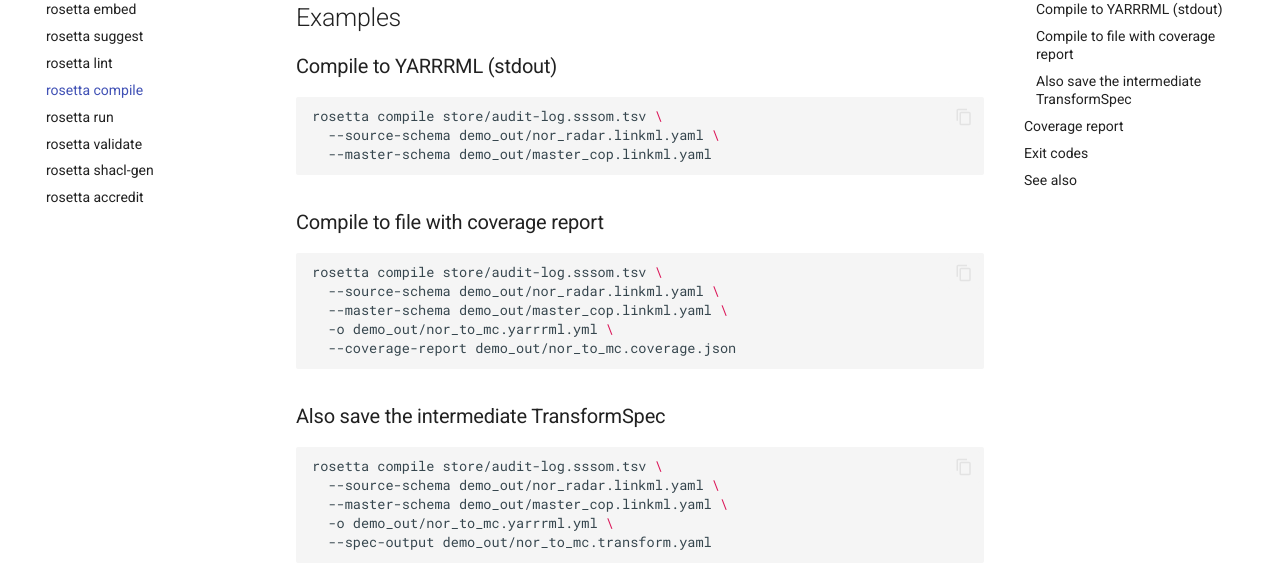
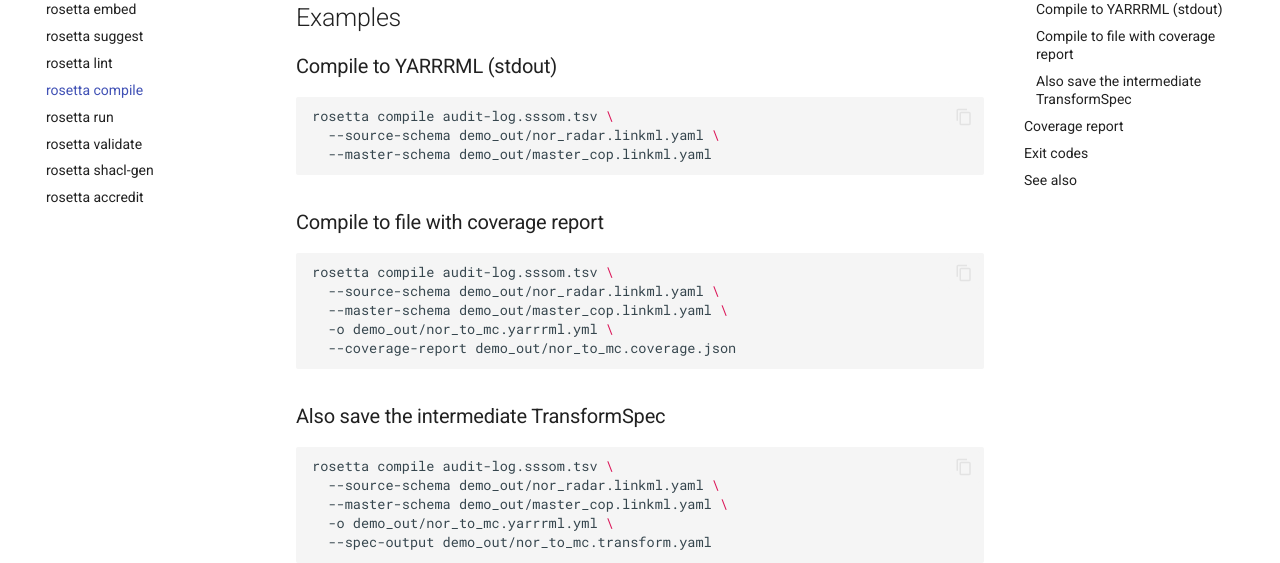
Before and after one commit to drex04/rosetta-cli, an MkDocs documentation site: the page built from docs/cli/compile.md, in a window 1280 px wide and 900 px high, scrolled down 350 px. Shown: the part 153-716 px from the top of the window. Built offline with MkDocs 1.6.1 and Material for MkDocs 9.7.7, drawn with Linux system fonts in a browser that asks for light colours; comment, search, counter and statistics services are not loaded.

Commit message:
fix: remove hardcoded store/ audit log path — default to current directory
Change audit log default from store/audit-log.sssom.tsv to
audit-log.sssom.tsv so users control the location via --audit-log or
rosetta.toml. Pipeline demo now writes the log alongside other output
in $OUT/. Fix 4 tests that relied on the old default path.

Co-Authored-By: Claude Opus 4.6 (1M context) <noreply@anthropic.com>

````diff
--- a/docs/cli/compile.md
+++ b/docs/cli/compile.md
@@ -17,7 +17,7 @@ Internally, this builds a `linkml-map` [`TransformationSpecification`](https://l
 ### Compile to YARRRML (stdout)
 
 ```bash
-rosetta compile store/audit-log.sssom.tsv \
+rosetta compile audit-log.sssom.tsv \
   --source-schema demo_out/nor_radar.linkml.yaml \
   --master-schema demo_out/master_cop.linkml.yaml
 ```
@@ -25,7 +25,7 @@ rosetta compile store/audit-log.sssom.tsv \
 ### Compile to file with coverage report
 
 ```bash
-rosetta compile store/audit-log.sssom.tsv \
+rosetta compile audit-log.sssom.tsv \
   --source-schema demo_out/nor_radar.linkml.yaml \
   --master-schema demo_out/master_cop.linkml.yaml \
   -o demo_out/nor_to_mc.yarrrml.yml \
@@ -35,7 +35,7 @@ rosetta compile store/audit-log.sssom.tsv \
 ### Also save the intermediate TransformSpec
 
 ```bash
-rosetta compile store/audit-log.sssom.tsv \
+rosetta compile audit-log.sssom.tsv \
   --source-schema demo_out/nor_radar.linkml.yaml \
   --master-schema demo_out/master_cop.linkml.yaml \
   -o demo_out/nor_to_mc.yarrrml.yml \
--- a/rosetta.toml
+++ b/rosetta.toml
@@ -24,4 +24,4 @@ structural_weight = 0.2
 strict = false
 
 [accredit]
-log = "store/audit-log.sssom.tsv"
+log = "audit-log.sssom.tsv"
````
Also changed, not shown: README.md (+4 -4 lines), docs/configuration.md (+2 -2 lines), 7 other files.
